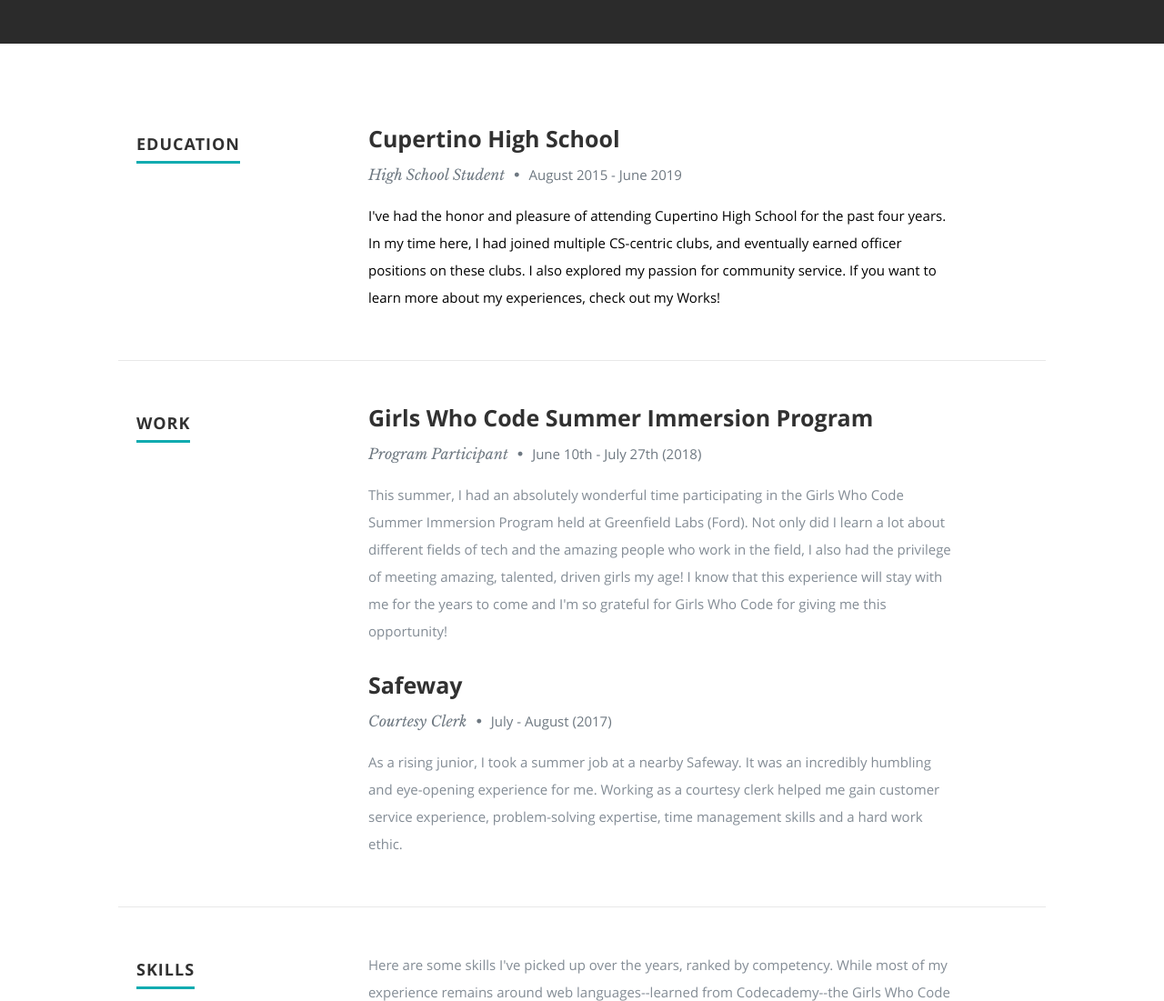
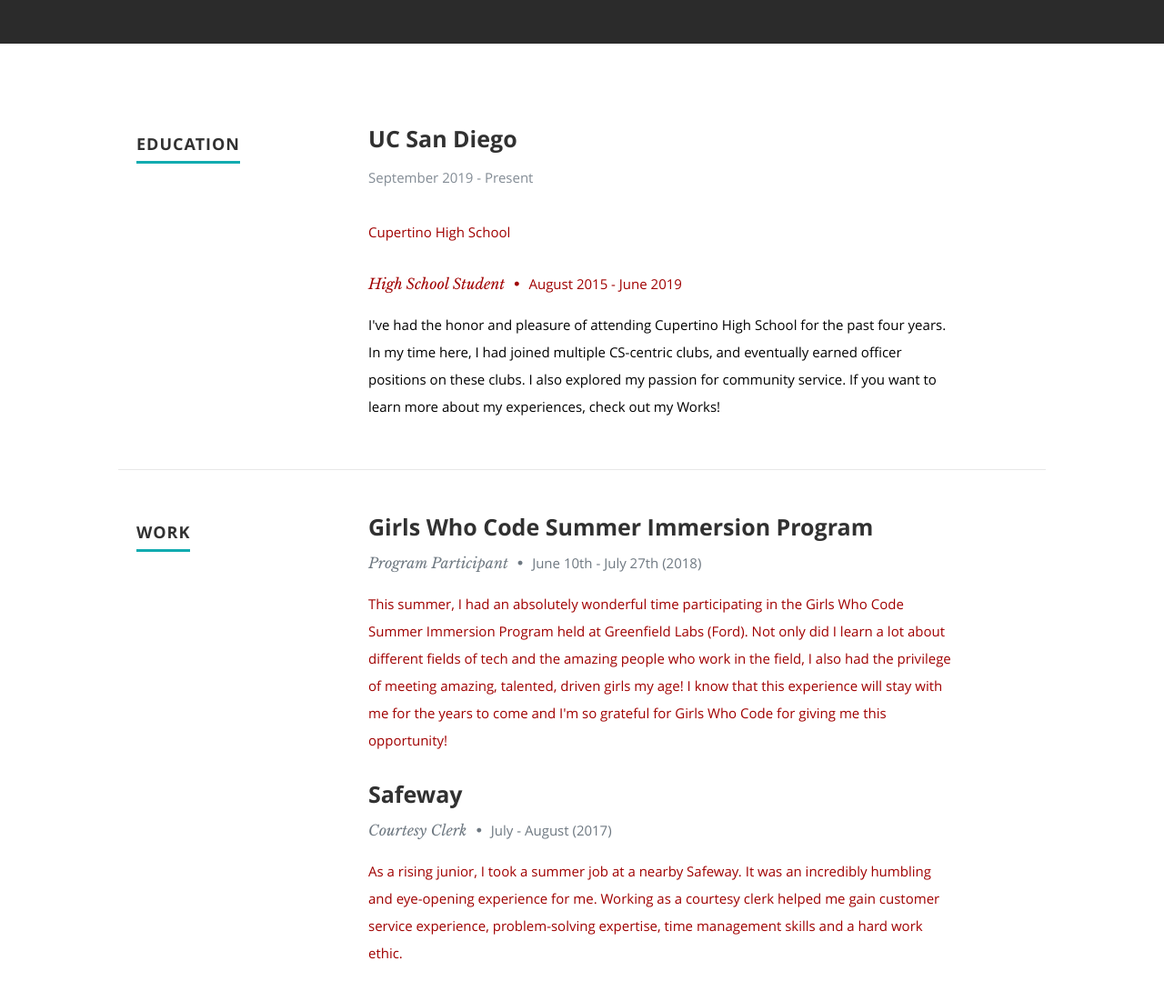
Before and after one commit to emchin/GWCWebTemplate, a plain HTML site: page index.html in a window 1280 px wide. Shown: the part 1220-2321 px from the top of the page at 91% size. Drawn offline with nearby package versions, Linux system fonts and the light colour scheme.

Commit message:
Update index.html

```diff
--- a/index.html
+++ b/index.html
@@ -113,6 +113,13 @@
             <div class="row item">
 
                <div class="twelve columns">
+		  <h3>UC San Diego</h3>
+		  <p class="info>Underclassman<span>&bull;</span><em class="date>September 2019 - Present</em></p>
+		  <p>
+		  <font color = "black>
+		   	I'm currently a freshman at UC San Diego (go Tritons!). I'm a part of Eleanor Roosevelt College (formerly known as "fifth
+			college") and studying Cognitive Science with a focus on Machine Learning/Neural Computation. I'm super excited to learn
+			more about ML/AI and apply my coding skills to cool projects!
 
                   <h3>Cupertino High School</h3>
                   <p class="info">High School Student <span>&bull;</span> <em class="date">August 2015 - June 2019</em></p>
```
